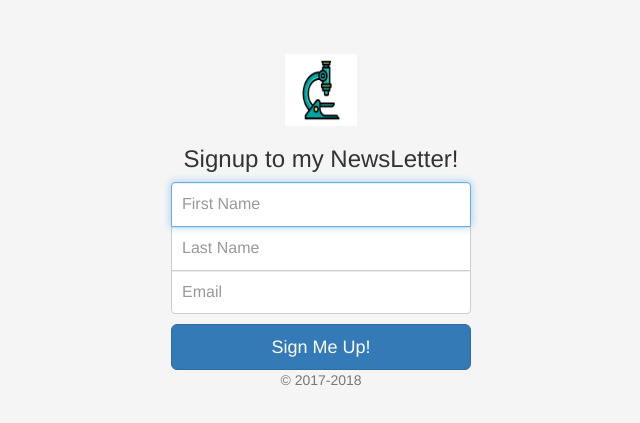
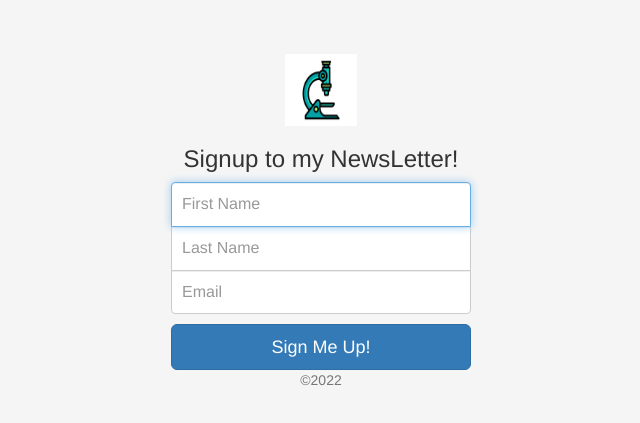
Before and after one commit to Peifa-Lao/Newletter-Signup, a website: page signup.html in a window 1280 px wide. Shown: the part 173-596 px from the top of the page, 319-959 px from the left. Drawn offline with nearby package versions, Linux system fonts and the light colour scheme.

Commit message:
Update signup.html

```diff
--- a/signup.html
+++ b/signup.html
@@ -29,7 +29,7 @@
       <input type="email" name="email" class="form-control bottom" placeholder="Email" required>
 
       <button class="btn btn-lg btn-primary btn-block" type="submit">Sign Me Up!</button>
-      <p class="mt-5 mb-3 text-muted">&copy; 2017-2018</p>
+      <p class="mt-5 mb-3 text-muted">&copy;2022 </p>
     </form>
   </body>
 </html>
```
